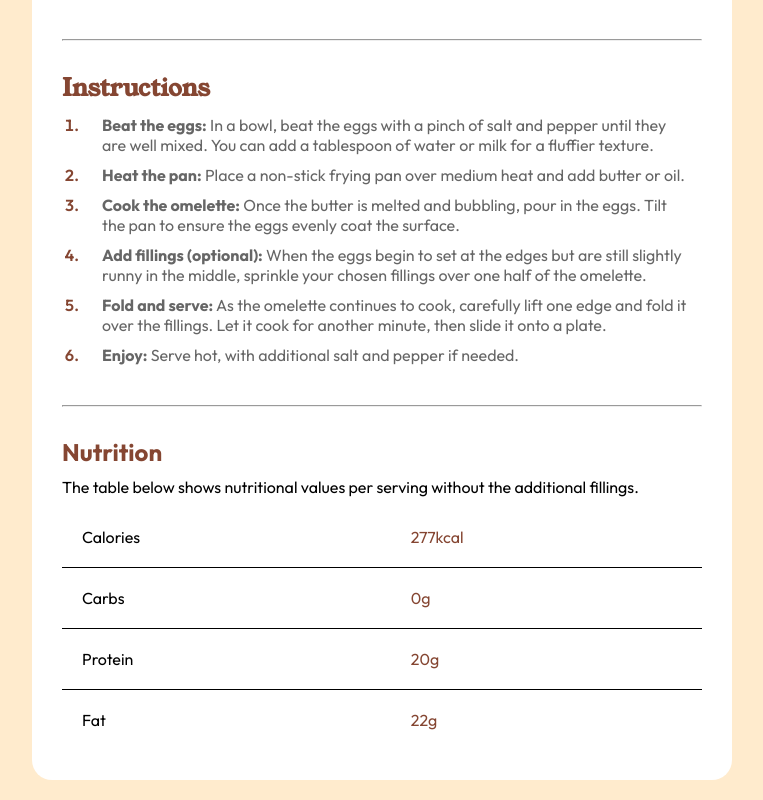
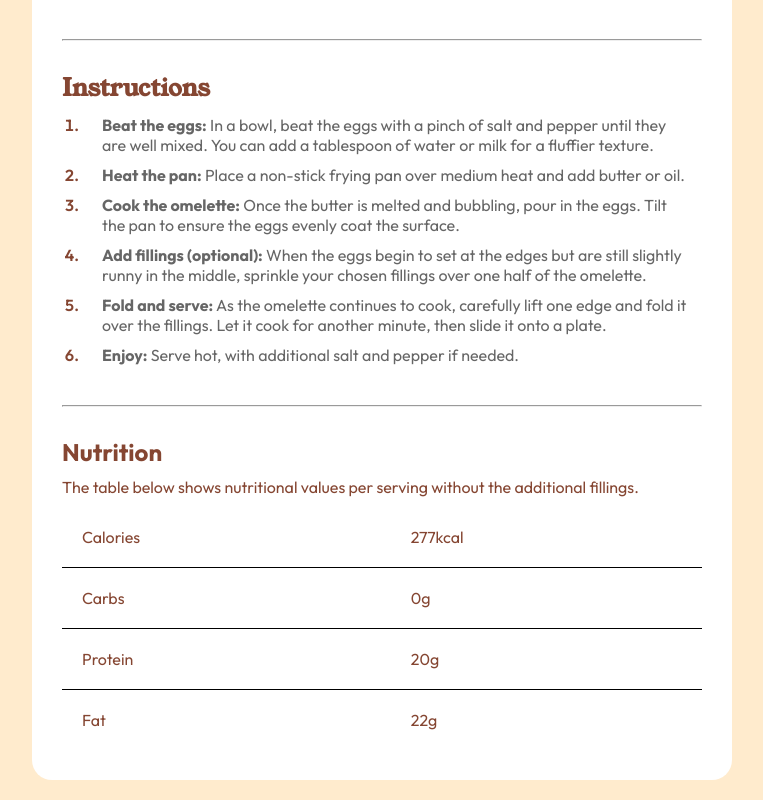
Before and after one commit to micha1bak/frontend-mentor-recipe-page, a plain HTML site: page newindex.html in a window 1280 px wide. Shown: the part 932-1732 px from the top of the page, without its empty margins (258-1021 px from the left). Drawn offline with Linux system fonts and the light colour scheme.

Commit message:
added section 5

```diff
--- a/newindex.html
+++ b/newindex.html
@@ -54,12 +54,12 @@
       </ol>
     </section>
     <hr>
-    <div class="box-5">
-      <h2 class="title" style="color: hsl(14, 45%, 36%);">Nutrition</h2>
-      <div class="para-6">
+    <section id="s5">
+      <h2>Nutrition</h2>
+      <p>
         The table below shows nutritional values per serving without the additional fillings.
-      </div>
-      <table class="table">
+      </p>
+      <table>
         <tr>
           <td>Calories</td>
           <td>277kcal</td>
@@ -73,10 +73,11 @@
           <td>20g</td>
         </tr>
         <tr>
-          <td style="border-bottom: 0;">Fat</td>
-          <td style="border-bottom: 0;">22g</td>
+          <td>Fat</td>
+          <td>22g</td>
         </tr>
       </table>
-    </main>
+    </section>
+  </main>
 </body>
 </html>
--- a/styles.css
+++ b/styles.css
@@ -124,11 +124,16 @@ header > h1 {
   font-weight: 600;
 }
 
-.box-5 {
+#s5 {
   margin: 0 30px 30px;
 }
 
-.para-6 {
+#s5 {
+  color: hsl(14, 45%, 36%);
+  font-family: "Young Serif", serif;
+}
+
+#s5 > p {
   margin-bottom: 10px;
   margin-top: 10px;
 }
@@ -143,6 +148,10 @@ table tr td{
   height: 20px;
   padding: 20px;
   border-collapse: collapse;
+}
+
+table tr:last-child > td{
+  border-bottom: 0;
 }
 
 li {
```
